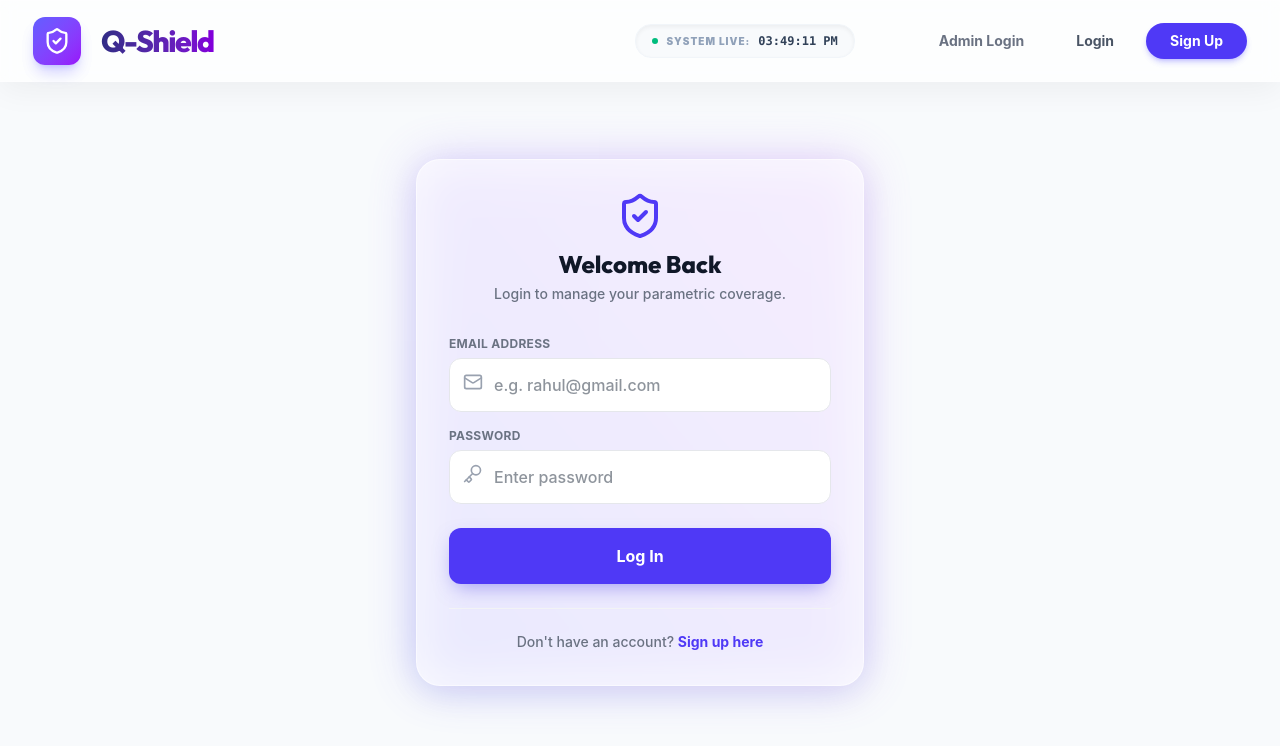
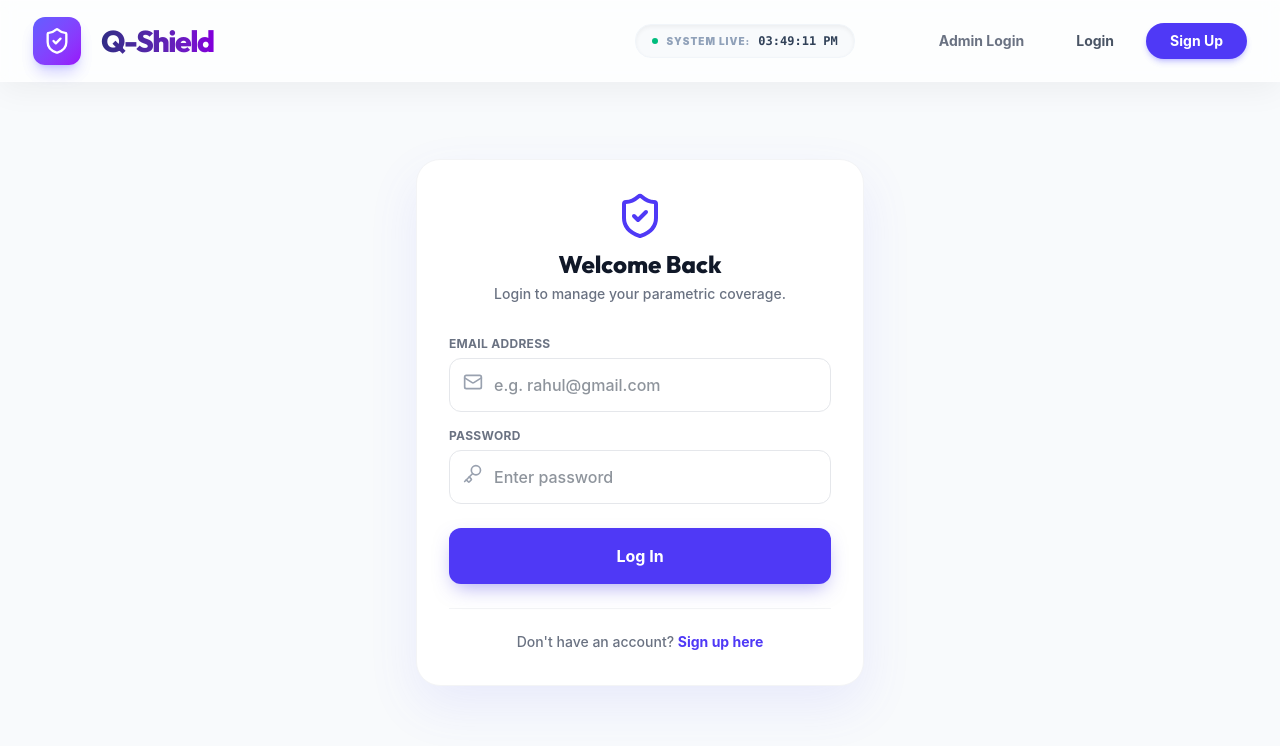
Before and after one commit to SaiLokeshkesamsetty/Q-Shield_DevTrails, a React (Vite) app in the folder Q-shield/frontend/: page /auth in a window 1280 px wide. Shown: the top 746 px of the page. Built offline with nearby package versions, Linux system fonts and the light colour scheme.

Commit message:
Q-shield Final Deployment ready - UI Sharpness Update

```diff
--- a/Q-shield/frontend/src/components/AuthPage.jsx
+++ b/Q-shield/frontend/src/components/AuthPage.jsx
@@ -288,8 +288,7 @@ export default function AuthPage({ user, setUser }) {
     <div className="min-h-[85vh] flex flex-col items-center justify-center p-4 animate-in fade-in zoom-in-95 duration-500">
 
       <div className="w-full max-w-md relative">
-          <div className="absolute inset-0 bg-gradient-to-tr from-indigo-500 to-purple-400 rounded-3xl blur-xl opacity-10 animate-pulse"></div>
-          <div className="glass-card p-8 rounded-3xl relative overflow-hidden border border-white/60 shadow-[0_10px_40px_-10px_rgba(99,102,241,0.2)] bg-white/80">
+          <div className="bg-white p-8 rounded-3xl relative overflow-hidden border border-gray-100 shadow-[0_20px_50px_rgba(99,102,241,0.1)]">
 
               <div className="text-center mb-8">
                   <ShieldCheck className="w-12 h-12 text-indigo-600 mx-auto mb-2" />
--- a/Q-shield/frontend/src/index.css
+++ b/Q-shield/frontend/src/index.css
@@ -31,7 +31,7 @@
     @apply bg-slate-900/60 backdrop-blur-sm border border-white/20 shadow-[0_32px_64px_rgba(0,0,0,0.4)];
   }
   .glass-card {
-    @apply bg-white/60 backdrop-blur-sm border border-white/50 shadow-[0_8px_32px_0_rgba(31,38,135,0.07)];
+    @apply bg-white/60 border border-white/50 shadow-[0_8px_32px_0_rgba(31,38,135,0.07)];
   }
   .glass-premium {
     @apply bg-slate-900/80 backdrop-blur-sm border border-white/20 shadow-[0_32px_128px_rgba(0,0,0,0.8)] ring-1 ring-white/10;
```
